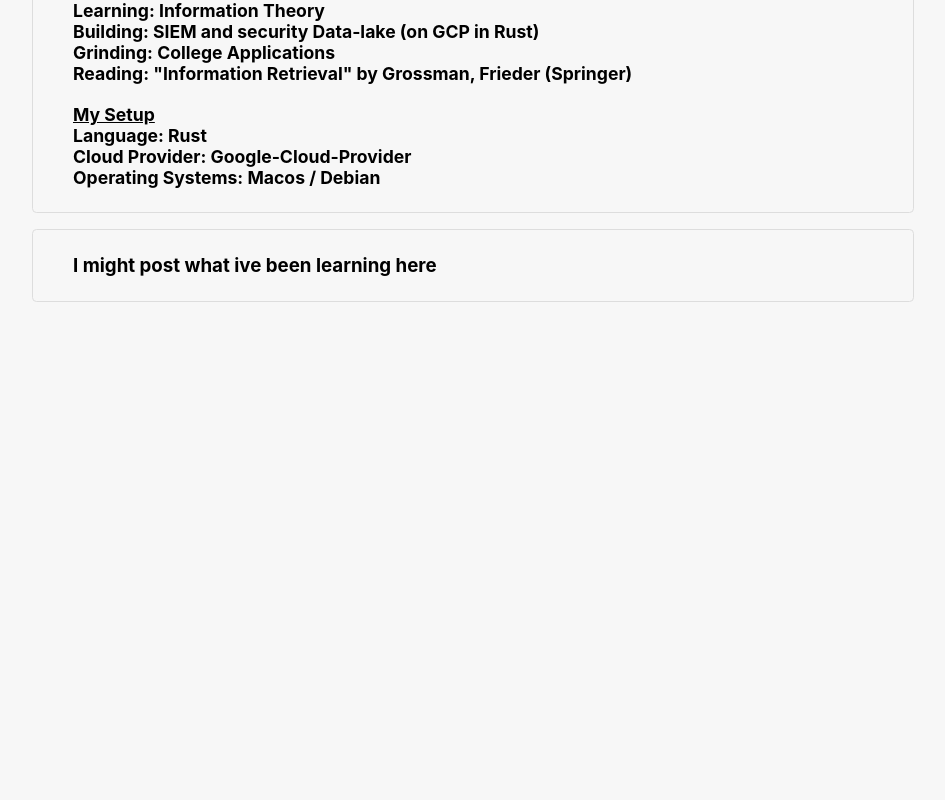
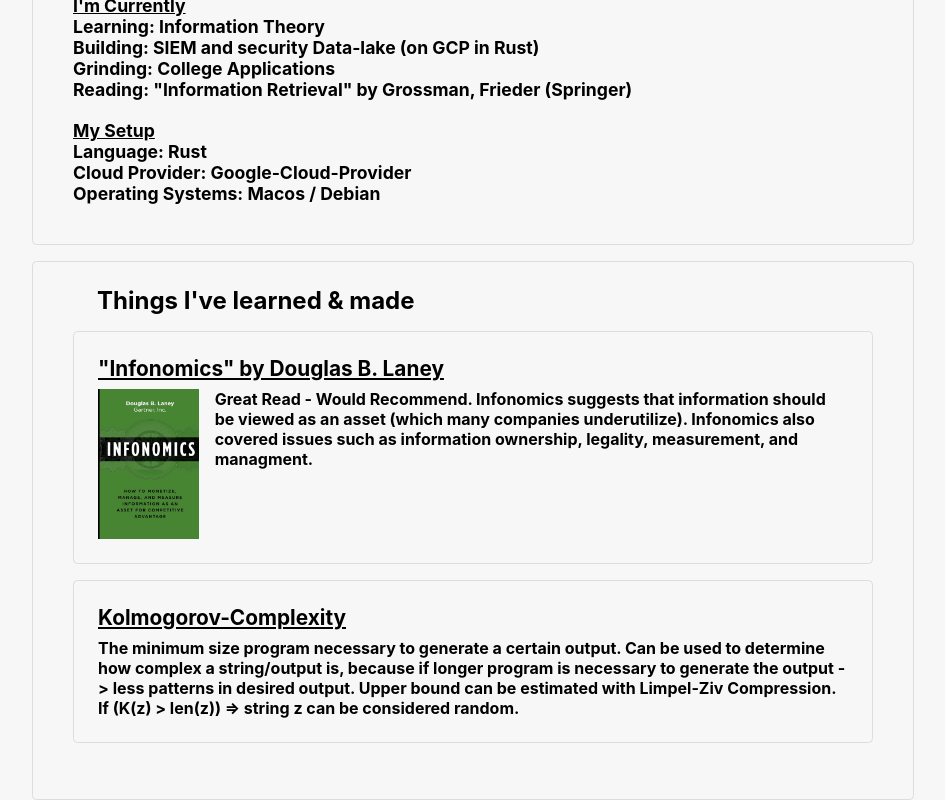
Before and after one commit to DIvkov575/portfolio, a Svelte app: page / in a window 1280 px wide. Shown: the part 684-1484 px from the top of the page, without its empty margins (167-1112 px from the left). Before the commit the page ends 986 px from the top, so only its background shows below. Built offline with nearby package versions, Linux system fonts and the light colour scheme.

Commit message:
added post component + 2 posts + updated favicon to .ico

```diff
--- a/index.html
+++ b/index.html
@@ -2,7 +2,7 @@
 <html lang="en">
   <head>
     <meta charset="UTF-8" />
-    <link rel="icon" type="image/svg+xml" href="/fav.svg" />
+    <link rel="icon" type="image/svg+xml" href="/favicon.ico" />
     <meta name="viewport" content="width=device-width, initial-scale=1.0" />
     <title>Dmitriy Ivkov</title>
   </head>
--- a/src/App.svelte
+++ b/src/App.svelte
@@ -1,4 +1,5 @@
 <script>
+    import Post from "./lib/post.svelte";
 </script>
 
 
@@ -45,8 +46,10 @@
     </div>
 
     <div class="clear-wrapper">
-        <h3>I might post what ive been learning here</h3>
-        <div></div>
+        <h2 style="margin: -1rem 0 1rem 1.5rem">Things I've learned & made</h2>
+        <Post title='"Infonomics" by Douglas B. Laney' content="Great Read - Would Recommend. Infonomics suggests that information should be viewed as an asset (which many companies underutilize). Infonomics also covered issues such as information ownership, legality, measurement, and managment." imageUrl="/posts/infonomics.jpg"/>
+        <Post title="Kolmogorov-Complexity" content="The minimum size program necessary to generate a certain output.
+         Can be used to determine how complex a string/output is, because if longer program is necessary to generate the output -> less patterns in desired output. Upper bound can be estimated with Limpel-Ziv Compression. If (K(z) > len(z)) => string z can be considered random."/>
     </div>
 
 </main>
--- a/src/app.css
+++ b/src/app.css
@@ -10,7 +10,7 @@
     border-radius: 4.5px;
     max-width: 800px;
     width: 80%;
-    padding: 1.5rem 2.5rem 1.5rem 2.5rem;
+    padding: 2.5rem 2.5rem 2.5rem 2.5rem;
     margin: 1rem auto 0 auto;
 }
 
--- /dev/null
+++ b/src/lib/post.svelte
@@ -0,0 +1,53 @@
+<script>
+    export let title = ""
+    export let content = ""
+    export let imageUrl = null;
+    export let imageAlt = null;
+</script>
+
+<style>
+    #post {
+        border: 1px solid #dddddd;
+        border-radius: 4.5px;
+        margin-bottom: 1rem;
+        padding: 1.5rem;
+    }
+
+    #w1 {
+        display: flex;
+        align-items: flex-start;
+        height: 150px;
+
+    }
+    img {
+        height: 100%;
+        margin: 0 auto 0 auto;
+    }
+    h2 {
+        text-decoration: underline;
+        font-size: 1.3rem;
+        margin-bottom: 0.5rem;
+    }
+    h3 {
+        flex-grow: 1;
+        font-size: 1rem;
+    }
+
+</style>
+
+{#if imageUrl}
+    <div id="post">
+        <h2 class="title">{title}</h2>
+        <div id="w1">
+                <img src={imageUrl} alt={imageAlt}>
+                <h3 style="margin-left: 1rem">{content}</h3>
+        </div>
+    </div>
+{:else}
+    <div id="post">
+        <h2>{title}</h2>
+        <h3>{content}</h3>
+    </div>
+
+
+{/if}
```
Also changed, not shown: public/fav.svg (deleted), public/posts/infonomics.jpg (added).
